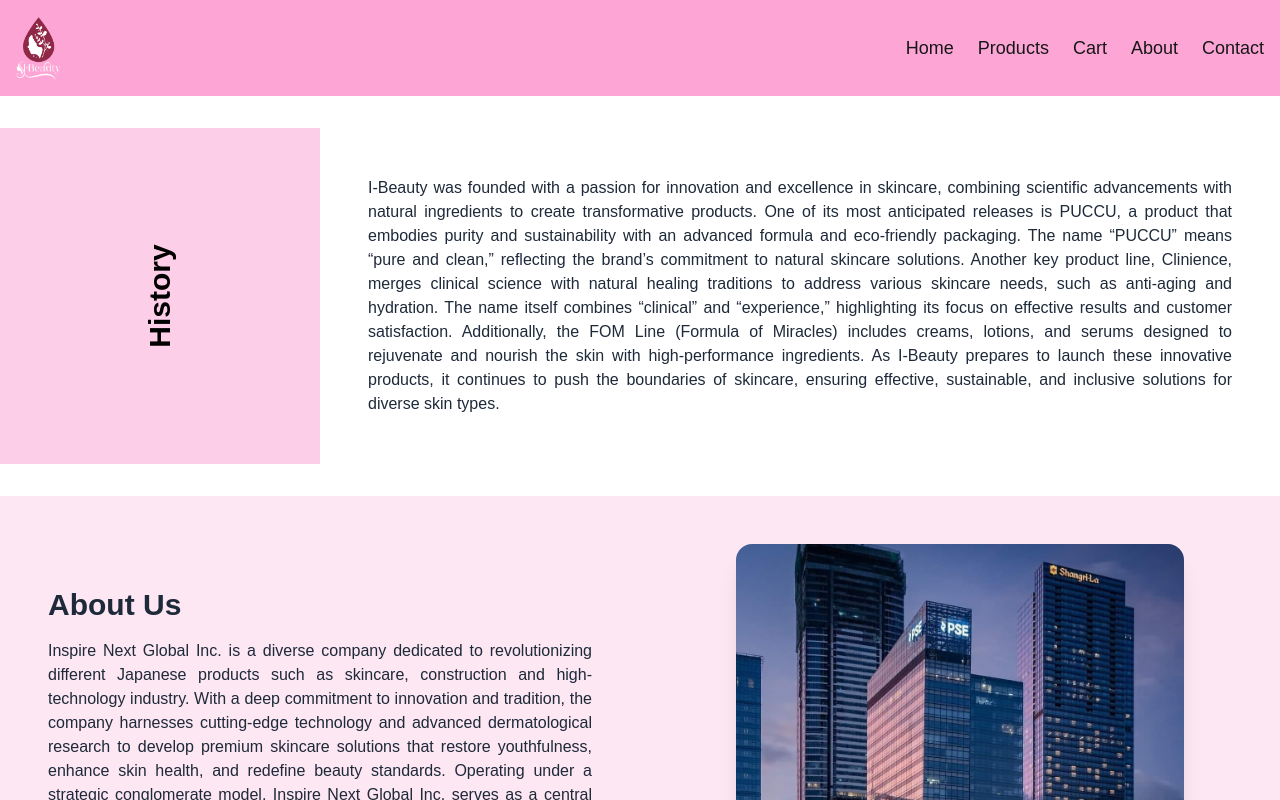
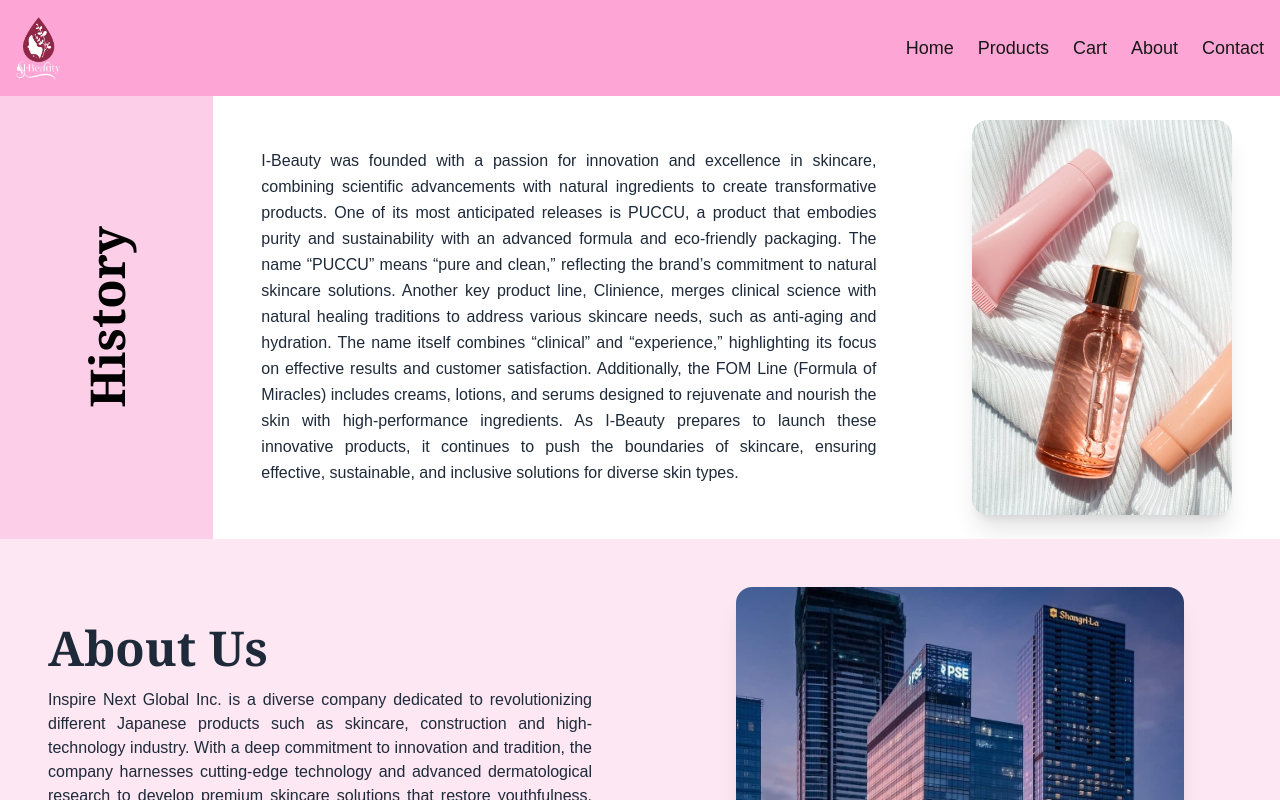
Before and after one commit to hannahventura/i-beauty, a Next.js app: page /About in a window 1280 px wide. Shown: the top 800 px of the page. Built offline with nearby package versions, Linux system fonts and the light colour scheme.

Commit message:
about page

```diff
--- a/src/app/components/About.jsx
+++ b/src/app/components/About.jsx
@@ -3,18 +3,18 @@
 export default function About() {
   return (
     <div className="flex flex-col min-h-screen">
-      {/* About Section */}
-      <div className="flex flex-col md:flex-row bg-white py-8">
-        {/* Rotated "History" Section */}
-        <div className="bg-pink-200 flex justify-center items-center w-full md:w-1/4 p-6">
-          <h2 className="text-black text-3xl font-bold md:rotate-[-90deg] md:whitespace-nowrap">
+      {/* HISTORY SECTION */}
+      <div className="flex flex-col md:flex-row bg-white">
+        <div className="w-full md:w-1/6 bg-pink-200 flex justify-center items-center p-6">
+        <h2 className="text-black text-5xl font-bold font-serif md:rotate-[-90deg] md:whitespace-nowrap">
             History
           </h2>
         </div>
 
-        {/* Main Content */}
-        <div className="p-6 md:p-12 bg-white text-gray-800 w-full md:w-3/4 flex justify-center">
-          <p className="text-justify text-sm md:text-base">
+        {/* Content Container */}
+        <div className="flex flex-col-reverse md:flex-row w-full">
+          <div className="p-6 md:p-12 bg-white text-gray-800 w-full md:w-2/3 flex justify-center items-center">
+            <p className="text-justify text-sm md:text-base leading-relaxed">
               I-Beauty was founded with a passion for innovation and excellence in skincare, combining scientific advancements
               with natural ingredients to create transformative products. One of its most anticipated releases is PUCCU, a
               product that embodies purity and sustainability with an advanced formula and eco-friendly packaging. The name
@@ -27,13 +27,28 @@
               ensuring effective, sustainable, and inclusive solutions for diverse skin types.
             </p>
           </div>
+
+          {/* History Image */}
+          <div className="w-full md:w-1/3 flex justify-center items-center px-6 md:px-12 py-6">
+            <img
+              src="/images/History.png"
+              alt="Beauty"
+              className="w-full max-w-[500px] h-auto object-cover rounded-2xl shadow-xl"
+            />
+          </div>
+        </div>
       </div>
 
-      {/* Bottom Section with Image & Goal */}
+      {/* ABOUT US SECTION */}
       <div className="flex flex-col md:flex-row bg-pink-100 py-12">
-  {/* Left Section: About Text */}
+        <div className="w-full md:hidden px-6 mb-6">
+          <p className="text-5xl font-serif font-bold text-gray-800">About Us</p>
+        </div>
+
+        {/* Content Container */}
+        <div className="flex flex-col-reverse md:flex-row w-full">
           <div className="w-full md:w-1/2 px-6 md:px-12 mb-6 md:mb-0 text-gray-800 flex flex-col justify-center">
-    <p className="text-3xl font-bold mb-4">About Us</p>
+            <p className="hidden md:block text-5xl font-serif font-bold mb-4">About Us</p>
             <p className="text-justify text-sm md:text-base">
               Inspire Next Global Inc. is a diverse company dedicated to revolutionizing different Japanese products
               such as skincare, construction and high-technology industry. With a deep commitment to innovation and
@@ -46,8 +61,8 @@
             </p>
           </div>
 
-  {/* Right Section: Image */}
-  <div className="w-full md:w-1/2 flex justify-center items-center px-6 md:px-12">
+          {/* About Us Image */}
+          <div className="w-full md:w-1/2 flex justify-center items-center px-6 md:px-12 mb-6 md:mb-0">
             <img
               src="/images/pse tower.jpg"
               alt="Beauty"
@@ -56,5 +71,6 @@
           </div>
         </div>
       </div>
+    </div>
   );
 }
```
Also changed, not shown: public/images/History.png (added). Lines whose indentation alone changed are shown as unchanged.
